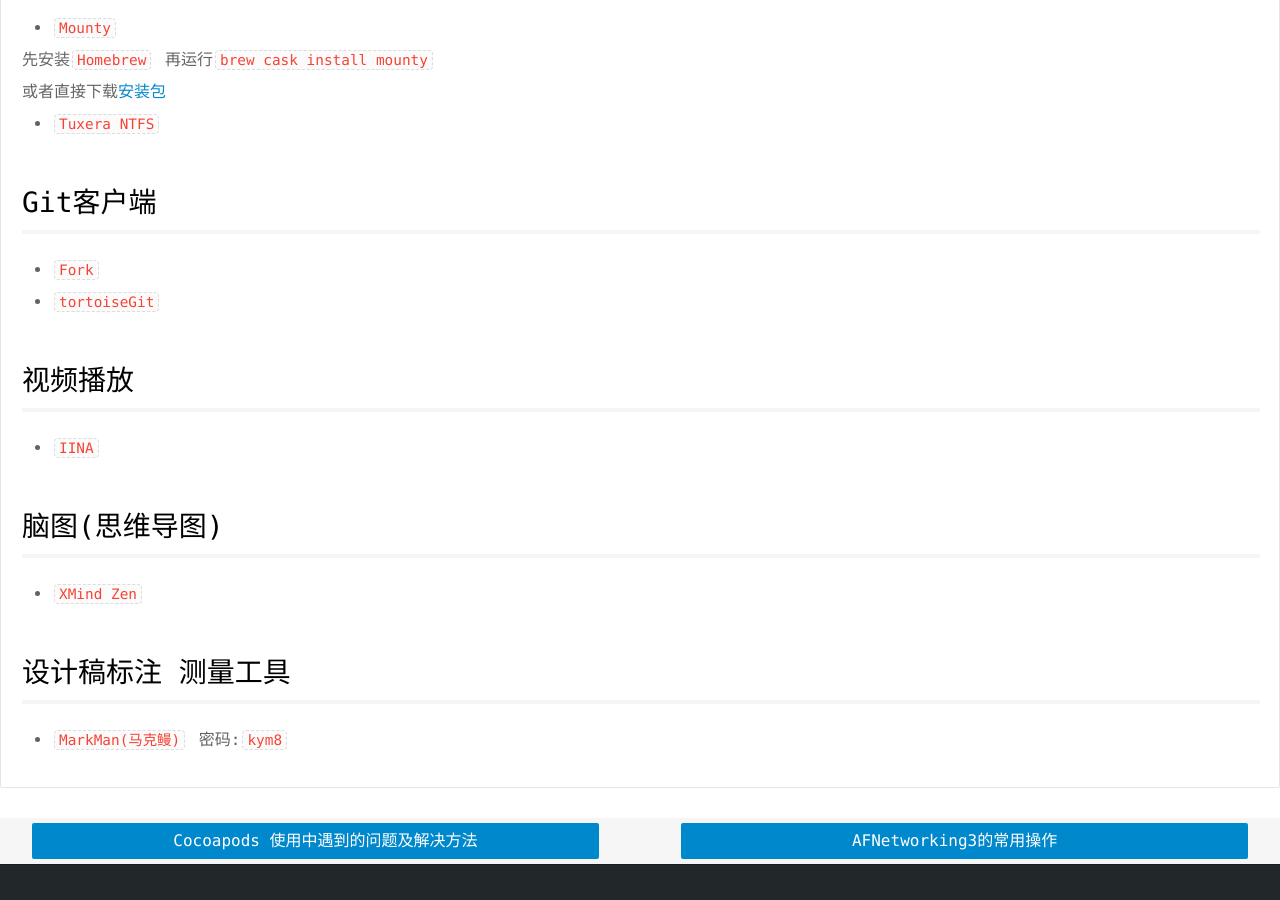
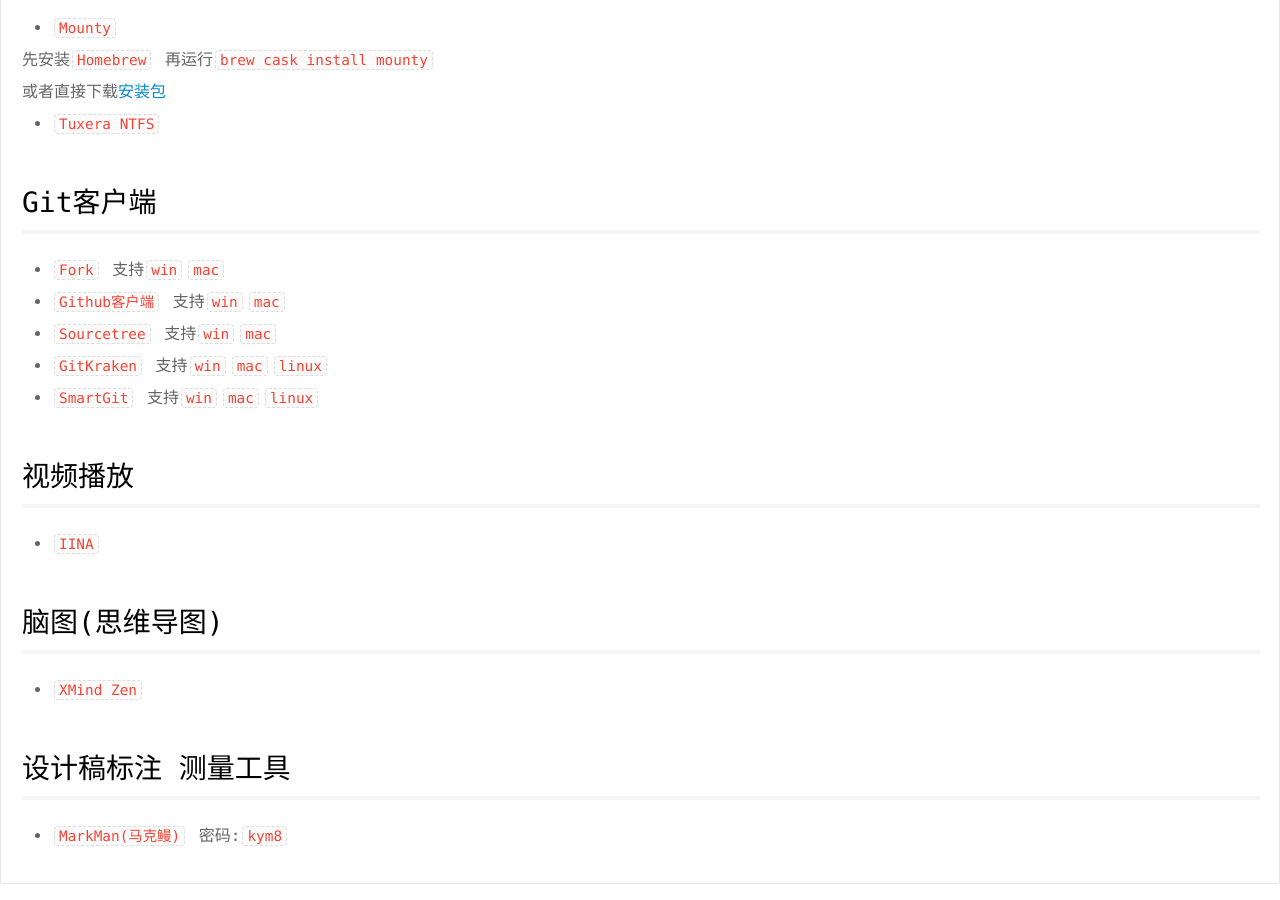
Before and after one commit to psvmc/myblog_jekyll, a Jekyll site: the page built from _posts/2016-10-31-osx-soft.md, in a window 1280 px wide and 900 px high, scrolled down 2264 px. Built offline with Jekyll 4.4.1, drawn with Linux system fonts in a browser that asks for light colours; comment, search, counter and statistics services are not loaded; some of the changed text lies outside the part shown.

Commit message:
文章更新

```diff
--- a/_posts/2016-10-31-osx-soft.md
+++ b/_posts/2016-10-31-osx-soft.md
@@ -1,7 +1,7 @@
 ---
 
 layout: post
-title: OSX上开发常用的软件
+title: Mac上开发常用的软件
 description: OSX上开发常用的软件
 keywords: osx
 category: mac
@@ -58,8 +58,12 @@
 
 ## Git客户端
 
-+ [`Fork`](https://git-fork.com/)
-+ [`tortoiseGit`](https://tortoisegit.org/)
++ [`Fork`](https://git-fork.com/) 支持`win``mac`
++ [`Github客户端`](https://desktop.github.com) 支持`win``mac`
++ [`Sourcetree`](https://www.sourcetreeapp.com/) 支持`win``mac`
++ [`GitKraken`](https://www.gitkraken.com/download) 支持`win``mac``linux`
++ [`SmartGit`](http://www.syntevo.com/smartgit/download) 支持`win``mac``linux`
+
 
 ## 视频播放
 
```
